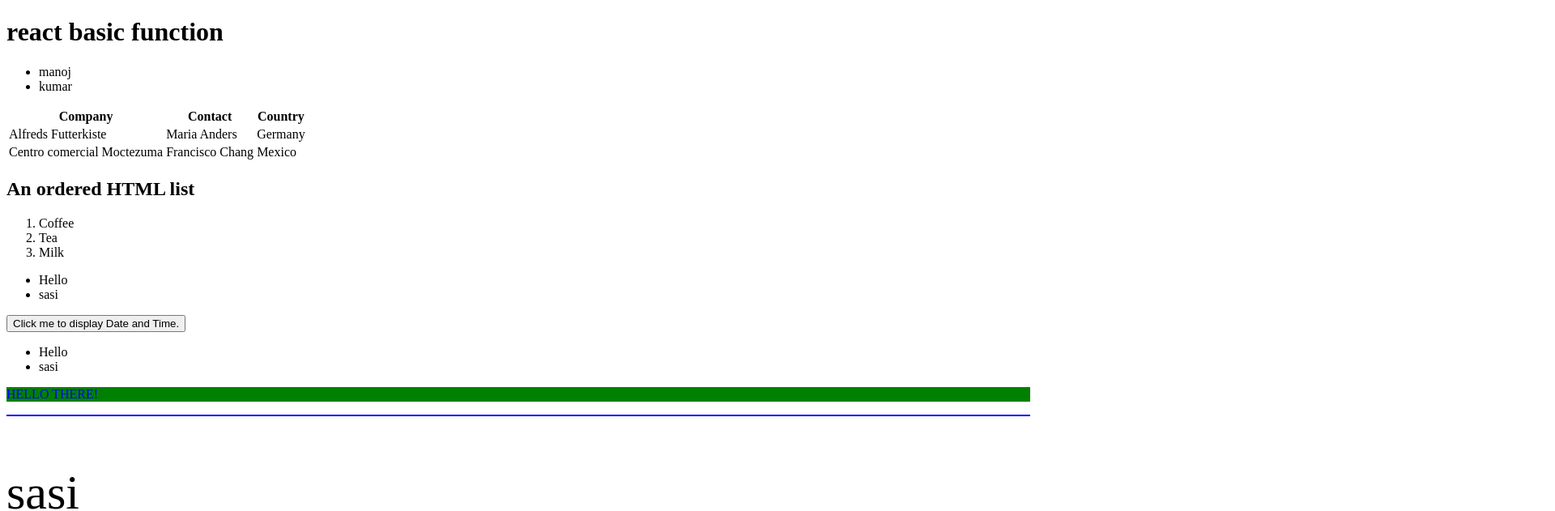
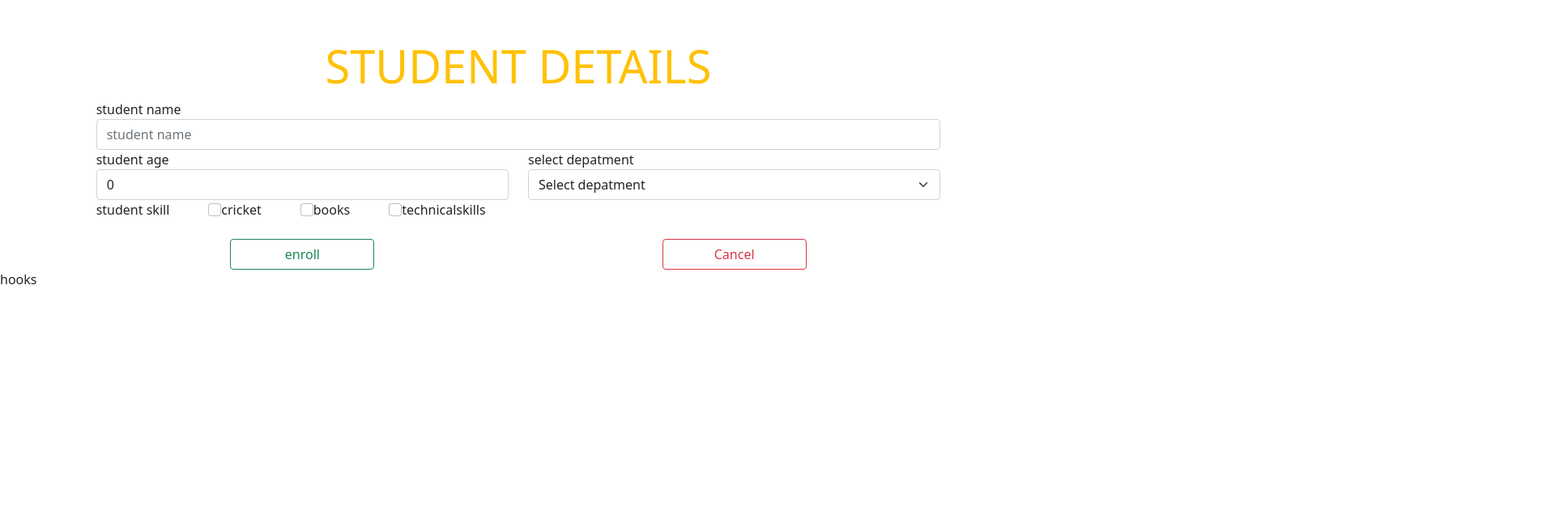
Before and after one commit to skbss1224/JavaFullStackWebApplication, a React (Create React App) app in the folder frontend/: page / in a window 1280 px wide. Shown: the top 631 px of the page at 81% size, 1920 px wide, since content can reach past the window. Built offline with nearby package versions, Linux system fonts and the light colour scheme.

Commit message:
frontend react development

```diff
--- a/frontend/src/App.js
+++ b/frontend/src/App.js
@@ -3,19 +3,13 @@
 import {Mani} from "./manoj"
 import {Component2} from "./manoj"
 import {Component4, Component5, Component6, New} from "./sasi"
-function App()
+import {Recuired} from "./required"
+const App=()=>
 {
 
     return(
     <>
-        <h1>react basic function</h1>
-        <Sasi/>
-        <Mani/>
-        <Component2/>
-        <New/>
-        <Component4/>
-        <Component5/>
-        <Component6/>
+        <Recuired/>
     </>
     )
 }
--- /dev/null
+++ b/frontend/src/required.js
@@ -0,0 +1,98 @@
+
+import React, { useState } from "react";
+import "../node_modules/bootstrap/dist/css/bootstrap.min.css"
+export const Recuired=()=>{
+    const[person,setPerson]=useState({
+        "StudentName":"",
+        "StudentAge":0,
+        "SelectDepartment":"",
+        "resSkills":new Array()
+    })
+
+    const track=(manoj)=>{
+        const{name,value}=manoj.target
+        setPerson(
+            (old)=>{
+                return{
+                    ...old,
+                    [name]:value
+                }
+        }
+        )
+    }
+    const gopi=()=>{
+        alert("enrolled" +JSON.stringify(person))
+    }
+    const dhana=()=>{
+        alert("rejected")
+    }
+    return(
+        <>
+            <div className="container-fluid mt-5">
+                <h1 className="text-center text-warning display-4 text-uppercase"> student details</h1>
+                <div className="row justify-content-center">
+                    <div className="col-1-lg7 col-md-10 col-sm-12 shaddow-lg-p-3">
+                        <div className="form-group">
+                            <label>student name</label>
+                            <input type="text"
+                                name="StudentName"
+                                onChange={track}
+                                value={person.StudentName}
+                                placeholder="student name"
+                                className="form-control"
+                            />
+                        </div>
+
+                        <div className="row justify-content-between">
+                            <div className="col-md-6 col-sm-12">
+                                <label>student age</label>
+                                <input
+                                onChange={track}
+                                    type="number"
+                                    value={person.StudentAge}
+                                    name="StudentAge"
+                                    placeholder="student age"
+                                    className="form-control"
+                                />
+                            </div>
+                            <div className="col-md-6 col-sm-12">
+                                <label>select depatment</label>
+                                <select name="SelectDepartment" className="form-select">
+                                    onChange={track}
+                                    value={person.SelectDepartment}
+                                    <option>Select depatment</option>
+                                    <option>it</option>
+                                    <option>bca</option>
+                                    <option>mach</option>
+                                    <option>Other</option>
+                                </select>
+                            </div>
+                        </div>
+                        <div className="form-check-inline">
+                            <label className="me-sm-5 me-lg-5">student skill</label>
+                            <input
+                                type="checkbox"
+                                name="cricket"
+                                value="sports"
+                                className="form-check-input"/>cricket
+                            <input
+                                type="checkbox"
+                                name="books"
+                                value="books"
+                                className="form-check-input ms-sm-5 ms-md-5 ms-lg-5"/>books
+                            <input
+                                type="checkbox"
+                                name="technicalskills"
+                                value="technicalskills"
+                                className="form-check-input ms-sm-5 ms-md-5 ms-lg-5"/>technicalskills
+                        </div>
+                        <div className="mt-4 row justify-content-around">
+                            <button onClick={gopi} className="col-2 btn btn-outline-success">enroll</button>
+                            <button onClick={dhana} className="col-2 btn btn-outline-danger">Cancel</button>
+                        </div>
+                    </div>
+                </div>
+            </div>
+        </>
+    )
+}
```
